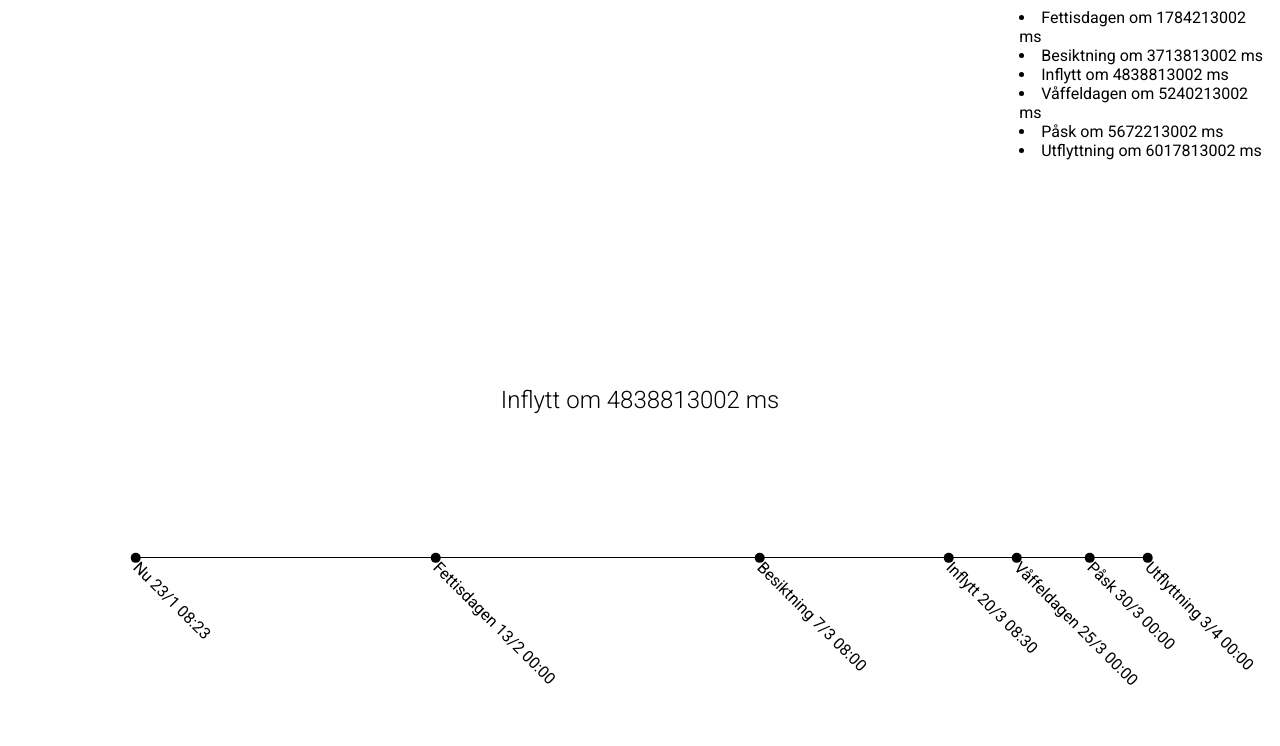
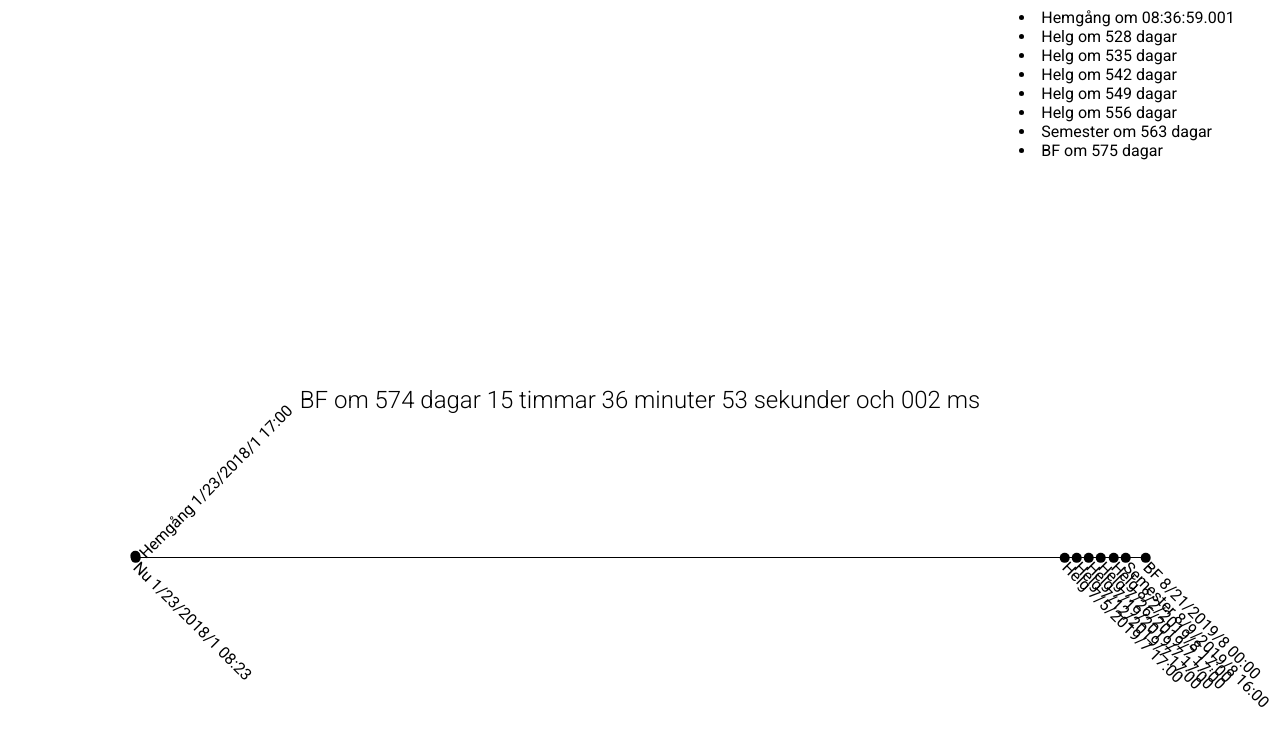
Before and after one commit to jockeman/timelines, a React (Vite) app: page / in a window 1280 px wide. Shown: the top 746 px of the page. Built offline with nearby package versions, Linux system fonts and the light colour scheme.

Commit message:
Updates and cleanups

```diff
--- a/src/components/countdown.tsx
+++ b/src/components/countdown.tsx
@@ -1,6 +1,6 @@
-import * as React from 'react';
-import moment from 'moment';
-import { TimePoint } from '../models/timePoint';
+import * as React from "react";
+import { TimePoint } from "../models/timePoint";
+import { DateTime, Duration } from "luxon";
 
 export enum CountdownMode {
   Day = 1,
@@ -9,36 +9,31 @@ export enum CountdownMode {
 
 interface ICountdownProps {
   to: TimePoint;
-    current: moment.Moment;
+  current: DateTime;
   mode?: CountdownMode;
 }
-export const Countdown: React.SFC<ICountdownProps> = (props) => {
-    let mode = props.mode || CountdownMode.Ms;
-    let countdown = ""
-    if (props.to.date < props.current) {
+export const Countdown: React.FC<ICountdownProps> = ({ mode, to, current }) => {
+  let countdown: string = "";
+  if (to.date < current) {
     const pastStyle: React.CSSProperties = {
       color: "grey",
-            "text-decoration": "line-through"};
-        return <span style={pastStyle}>{props.to.name}</span>;
+      textDecoration: "line-through"
+    };
+    return <span style={pastStyle}>{to.name}</span>;
   }
+  const diff: Duration = to.date.diff(current, "days");
   switch (mode) {
     case CountdownMode.Day:
-            const days = props.to.date.clone().endOf('day').diff(props.current, 'day');
-            if(days <= 1){
-                const hours = props.to.date.diff(props.current, 'hour');
-                const minutes = props.to.date.diff(props.current, 'minutes') - hours * 60;
-                const seconds = props.to.date.diff(props.current, 'seconds') - ((hours * 60 + minutes) * 60)
-                countdown = `${hours}:${minutes < 10 ? '0' + minutes : minutes}:${seconds < 10 ? '0' + seconds : seconds}`
+      if (diff.days <= 1) {
+        countdown = diff.toFormat("hh:mm:ss.SSS");
       } else {
-                countdown = days + ' dagar';
+        countdown = diff.days.toFixed() + " dagar";// .toFormat("d 'dagar'");
       }
       break;
     case CountdownMode.Ms:
-            countdown = props.to.date.clone().diff(props.current, 'ms').toString() + ' ms'
-          break;
-
     default:
+      countdown = diff.toFormat("d 'dagar' hh 'timmar' mm 'minuter' ss 'sekunder och' SSS 'ms'");
       break;
   }
-    return <>{props.to.name} om {countdown}</>;
+  return <>{to.name} om {countdown}</>;
 };
--- a/src/components/timeline.tsx
+++ b/src/components/timeline.tsx
@@ -1,31 +1,57 @@
-import * as React from 'react';
-import { TimePoint } from '../models/timePoint';
-import moment from 'moment';
+import * as React from "react";
+import { TimePoint } from "../models/timePoint";
+import { DateTime } from "luxon";
 
 interface ITimelineProps {
-    current: moment.Moment;
-    dates: TimePoint[];
+  current: DateTime;
+  dates: TimePoint[];
 }
-export const Timeline: React.SFC<ITimelineProps> = (props) => {
-    //const min = Math.min(props.dates[0].date.unix(), props.current.unix());
-    const min = props.current.unix();
-    const max = props.dates[props.dates.length-1].date.unix();
 
-    return <div>
-        {props.dates.filter(d => d.date.unix() >= min).map(d => <TimelinePoint key={d.name} min={min} max={max} date={d}/>)}
-        <TimelinePoint min={min} max={max} date={{name: 'Nu', date: props.current}}/>
-    </div>;
+interface ITimelinePointProps {
+  date: TimePoint;
+  min: number;
+  max: number;
+}
+
+export const TimelinePoint: React.FC<ITimelinePointProps> = ({min, max, date}) => {
+  const xpos: number = (date.date.toMillis() - min) / (max - min);
+  const style: React.CSSProperties = { left: xpos * 100 + "%" };
+  if (xpos < 0.02 && xpos > 0) {
+    style.transform = "rotate(-45deg)";
+  }
+  return (
+    <div className="timelinepoint" style={style}>
+      <div className="point" />
+      <span className="timelinelabel">
+        {date.name} {date.date.toFormat("D/M HH:mm")}
+      </span>
+    </div>
+  );
 };
 
-interface ITimelinePointProps {
-    date: TimePoint;
-    min: number;
-    max: number;
-}
-export const TimelinePoint: React.SFC<ITimelinePointProps> = (props) => {
-    const xpos = (props.date.date.unix()-props.min)/(props.max-props.min);
-    return <div className="timelinepoint" style={{left: xpos*100 + '%'}}>
-        <div className="point" />
-        <span className="timelinelabel">{props.date.name} {props.date.date.format("D/M HH:mm")}</span>
-        </div>;
+export const Timeline: React.FC<ITimelineProps> = ({dates, current}) => {
+  const min: number = current.toMillis();
+  const max: number = DateTime.max(...dates.map(d => d.date))
+    .plus({ days: 1 })
+    .toMillis();
+
+  return (
+    <div>
+      {dates
+        .filter(d => d.date.toMillis() >= min)
+        .map(d => (
+          <TimelinePoint
+            key={d.name + d.date.toString()}
+            min={min}
+            max={max}
+            date={d}
+          />
+        ))}
+      <TimelinePoint
+        min={min}
+        max={max}
+        date={{ name: "Nu", date: current }}
+      />
+    </div>
+  );
 };
--- a/src/models/timePoint.ts
+++ b/src/models/timePoint.ts
@@ -1,10 +1,9 @@
-import moment from 'moment';
-
+import { DateTime } from "luxon";
 export class TimePoint {
-    date: moment.Moment;
-    name: string
-    constructor(name: string, date: string){
-        this.date = moment(date);
+    date: DateTime;
+    name: string;
+    constructor(name: string, date: string) {
+        this.date = DateTime.fromISO(date);
         this.name = name;
     }
 }
--- a/src/views/app.css
+++ b/src/views/app.css
@@ -4,7 +4,6 @@
     grid-template-rows: 30% auto 30%;
     height: 100%;
     font-family: roboto;
-    //font-weight: 100;
 }
 
 .left {
--- a/src/views/app.tsx
+++ b/src/views/app.tsx
@@ -1,61 +1,75 @@
-import * as React from 'react';
-import moment from 'moment';
-import 'moment/locale/sv';
+import * as React from "react";
 
-import "./app.css"
-import { Countdown } from '../components/countdown';
-import { TimePoint } from '../models/timePoint';
-import { Timeline } from '../components/timeline';
+import "./app.css";
+import { Countdown, CountdownMode } from "../components/countdown";
+import { TimePoint } from "../models/timePoint";
+import { Timeline } from "../components/timeline";
+import { DateTime } from "luxon";
 
-//const url = 'https://calendar.google.com/calendar/ical/q8qpukjudr7340vug9f6fce0nc%40group.calendar.google.com/private-1d3085236f05e376f7c7ec98211f41b7/basic.ics';
-//const url = 'https://www.googleapis.com/calendar/v3/calendars/q8qpukjudr7340vug9f6fce0nc@group.calendar.google.com/events'
-moment.locale('sv');
-
-interface IAppProps {
-}
+interface IAppProps {}
 interface IAppState {
-    now: moment.Moment;
-    dates: TimePoint[]
+  now: DateTime;
+  dates: TimePoint[];
 }
 
 export class App extends React.Component<IAppProps, IAppState> {
-    constructor(props: IAppProps) {
-        super(props);
-        this.state = {
-            now: moment(),
-            dates: [
-                new TimePoint('Inflytt', '2018-03-20 08:30'),
-                new TimePoint('Våffeldagen', '2018-03-25'),
-                new TimePoint('Fettisdagen', '2018-02-13'),
-                new TimePoint('Utflyttning', '2018-04-03'),
-                new TimePoint('Besiktning', '2018-03-07 08:00'),
-                new TimePoint('Påsk', '2018-03-30'),
-            ].sort((a,b) => a.date.diff(b.date))
-        }
-    }
+  constructor(props: IAppProps) {
+    super(props);
+    this.state = {
+      now: DateTime.local(),
+      dates: [
+        new TimePoint("Helg", "2019-07-05T17:00"),
+        new TimePoint("Helg", "2019-07-12T17:00"),
+        new TimePoint("Helg", "2019-07-19T17:00"),
+        new TimePoint("Helg", "2019-07-26T17:00"),
+        new TimePoint("Helg", "2019-08-02T17:00"),
+        new TimePoint("Semester", "2019-08-09T16:00"),
+        new TimePoint("BF", "2019-08-21")
+      ]
+    };
+  }
 
-    componentDidMount() {
-        // fetch(url)
-        //     .then(response => response.text()
-        //         .then(responseString => console.log(responseString)),
-        //     _errorObj => console.log("Fail", _errorObj));
-        setInterval(() => {
-            this.setState({now: moment()});
-        }, 17)
-    }
+  componentDidMount(): void {
+    setInterval(() => {
+      this.setState({ now: DateTime.local() });
+    }, 17);
+  }
 
-    render() {
-        const inflytt = this.state.dates.filter(d => d.name === 'Inflytt')[0];
-        return <div className="container">
-            <div className="center">
-                <h2><Countdown current={this.state.now} to={inflytt}/></h2>
-            </div>
-            <div className="right">
-                {this.state.dates.map(d => <li key={d.name}><Countdown current={this.state.now} to={d}/></li>)}
-            </div>
-            <div className="timeline">
-                <Timeline current={this.state.now} dates={this.state.dates} />
-            </div>
-        </div>;
-    }
+  render(): JSX.Element {
+    const { dates } = this.state;
+    const dates2: TimePoint[] = dates
+      .concat([
+        new TimePoint(
+          "Hemgång",
+          DateTime.local()
+            .set({ hour: 17, minute: 0, millisecond: 0 })
+            .toISO()
+        )
+      ])
+      .sort((a, b) => a.date.diff(b.date).valueOf());
+    const main: TimePoint = dates.filter(d => d.name === "BF")[0];
+    return (
+      <div className="container">
+        <div className="center">
+          <h2>
+            <Countdown current={this.state.now} to={main} />
+          </h2>
+        </div>
+        <div className="right">
+          {dates2.map(d => (
+            <li key={d.name + d.date.toString()}>
+              <Countdown
+                mode={CountdownMode.Day}
+                current={this.state.now}
+                to={d}
+              />
+            </li>
+          ))}
+        </div>
+        <div className="timeline">
+          <Timeline current={this.state.now} dates={dates2} />
+        </div>
+      </div>
+    );
+  }
 }
```
Also changed, not shown: package.json (+10 -9 lines), src/index.html (+4 -4 lines), 2 other files (tests, documents, lock files or other folders). Lines whose indentation alone changed are shown as unchanged.
